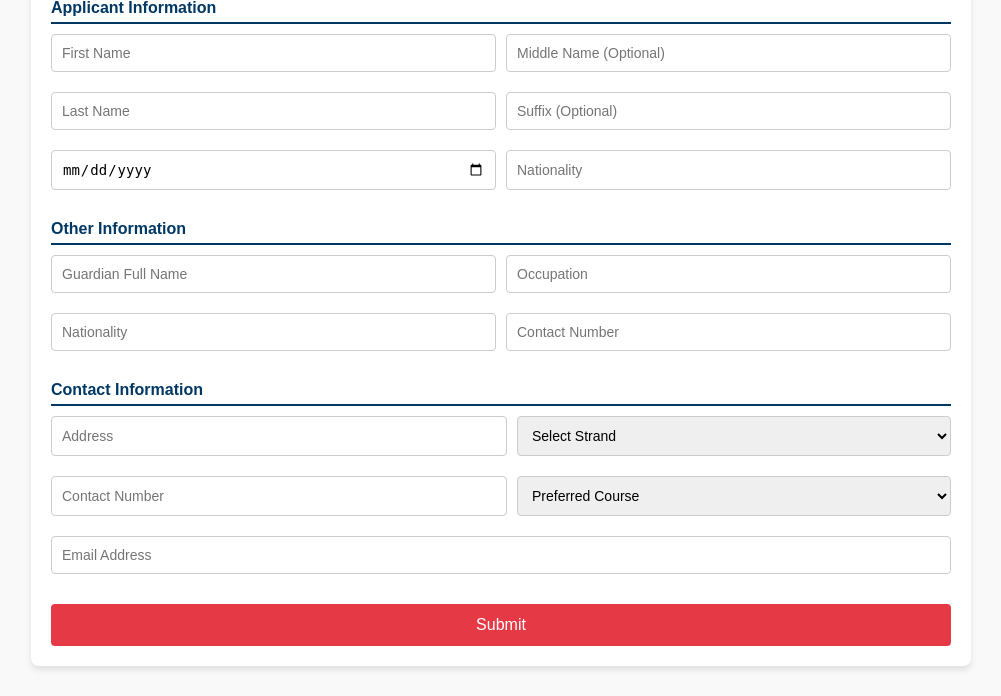
After one commit to kimalfredmolina/UP-Clone, a PHP site: page /enroll.php in a window 1280 px wide. The commit adds this page. Shown: the part 204-900 px from the top of the page, without its empty margins (139-1140 px from the left). Run offline with PHP 8.4, Linux system fonts and the light colour scheme.

Commit message:
Add enrollment form with styling and submission handling

```diff
--- /dev/null
+++ b/enroll.css
@@ -0,0 +1,109 @@
+/* General Styling */
+body {
+    font-family: Arial, sans-serif;
+    margin: 0;
+    padding: 0;
+    background-color: #f9f9f9;
+    color: #333;
+}
+
+.form-container {
+    max-width: 900px;
+    margin: 30px auto;
+    padding: 20px;
+    background: #ffffff;
+    box-shadow: 0px 4px 6px rgba(0, 0, 0, 0.1);
+    border-radius: 8px;
+}
+
+.form-header {
+    text-align: center;
+    margin-bottom: 20px;
+}
+
+.logo {
+    max-width: 80px;
+    margin-bottom: 10px;
+}
+
+h1 {
+    font-size: 24px;
+    margin: 5px 0;
+    color: #003865;
+}
+
+h2 {
+    font-size: 18px;
+    margin: 5px 0;
+    color: #555;
+}
+
+.form-section {
+    margin-bottom: 20px;
+}
+
+h3 {
+    font-size: 16px;
+    margin-bottom: 10px;
+    color: #003865;
+    border-bottom: 2px solid #003865;
+    padding-bottom: 5px;
+}
+
+.form-group {
+    display: flex;
+    flex-wrap: wrap;
+    gap: 10px;
+}
+
+input[type="text"],
+input[type="email"],
+input[type="date"],
+select {
+    flex: 1 1 45%;
+    padding: 10px;
+    font-size: 14px;
+    border: 1px solid #ccc;
+    border-radius: 4px;
+    margin-bottom: 10px;
+}
+
+input[type="text"]:focus,
+input[type="email"]:focus,
+input[type="date"]:focus,
+select:focus {
+    border-color: #0073e6;
+    outline: none;
+    box-shadow: 0 0 3px rgba(0, 115, 230, 0.5);
+}
+
+button.submit-button {
+    display: block;
+    width: 100%;
+    padding: 12px;
+    background-color: #e63946;
+    color: #ffffff;
+    border: none;
+    border-radius: 4px;
+    font-size: 16px;
+    cursor: pointer;
+    transition: background-color 0.3s ease;
+}
+
+button.submit-button:hover {
+    background-color: #d62828;
+}
+
+/* Responsive Design */
+@media (max-width: 768px) {
+    .form-group {
+        flex-direction: column;
+    }
+
+    input[type="text"],
+    input[type="email"],
+    input[type="date"],
+    select {
+        flex: 1 1 100%;
+    }
+}
--- /dev/null
+++ b/enroll.js
@@ -0,0 +1,3 @@
+document.getElementById('enrollmentForm').addEventListener('submit', function(event) {
+    alert('Form submitted successfully!');
+});
--- /dev/null
+++ b/enroll.php
@@ -0,0 +1,138 @@
+<?php
+$servername = "localhost";
+$username = "root";
+$password = "@kimalfred22";
+$dbname = "enrollment_db";
+
+$conn = new mysqli($servername, $username, $password, $dbname);
+
+if ($conn->connect_error) {
+    die("Connection failed: " . $conn->connect_error);
+}
+
+if ($_SERVER["REQUEST_METHOD"] === "POST") {
+    $first_name = $_POST['first_name'];
+    $middle_name = $_POST['middle_name'];
+    $last_name = $_POST['last_name'];
+    $suffix = $_POST['suffix'];
+    $birthdate = $_POST['birthdate'];
+    $nationality = $_POST['nationality'];
+    $guardian_name = $_POST['guardian_name'];
+    $occupation = $_POST['occupation'];
+    $guardian_nationality = $_POST['guardian_nationality'];
+    $guardian_contact = $_POST['guardian_contact'];
+    $address = $_POST['address'];
+    $strand = $_POST['strand'];
+    $preferred_course = $_POST['preferred_course'];
+    $contact_number = $_POST['contact_number'];
+    $email_address = $_POST['email_address'];
+
+    $sql = "INSERT INTO student_applications
+    (first_name, middle_name, last_name, suffix, birthdate, nationality, guardian_name, occupation, guardian_nationality,
+    guardian_contact, address, strand, preferred_course, contact_number, email_address, submission_date)
+
+    VALUES (?, ?, ?, ?, ?, ?, ?, ?, ?, ?, ?, ?, ?, ?, ?, NOW())";
+
+
+    $stmt = $conn->prepare($sql);
+    $stmt->bind_param(
+        "sssssssssssssss",
+        $first_name,
+        $middle_name,
+        $last_name,
+        $suffix,
+        $birthdate,
+        $nationality,
+        $guardian_name,
+        $occupation,
+        $guardian_nationality,
+        $guardian_contact,
+        $address,
+        $strand,
+        $preferred_course,
+        $contact_number,
+        $email_address
+    );
+
+    if ($stmt->execute()) {
+        $message = "Application submitted successfully!";
+    } else {
+        $message = "Error: " . $stmt->error;
+    }
+
+    $stmt->close();
+}
+?>
+
+<!DOCTYPE html>
+<html lang="en">
+
+<head>
+    <meta charset="UTF-8">
+    <meta name="viewport" content="width=device-width, initial-scale=1.0">
+    <title>UP - Enrollment Form</title>
+    <link rel="stylesheet" href="/enroll.css">
+</head>
+
+<body>
+    <div class="form-container">
+        <div class="form-header">
+            <img src="/images/up_logo.png" alt="UP Logo" class="logo">
+            <h1>University of the Philippines</h1>
+            <h2>Student Enrollment Form</h2>
+        </div>
+        <form id="enrollmentForm" method="POST" action="enroll.php" onsubmit="return confirmSubmission()">
+            <div class="form-section">
+                <h3>Applicant Information</h3>
+                <div class="form-group">
+                    <input type="text" name="first_name" placeholder="First Name" required>
+                    <input type="text" name="middle_name" placeholder="Middle Name (Optional)">
+                    <input type="text" name="last_name" placeholder="Last Name" required>
+                    <input type="text" name="suffix" placeholder="Suffix (Optional)">
+                    <input type="date" name="birthdate" required>
+                    <input type="text" name="nationality" placeholder="Nationality" required>
+                </div>
+            </div>
+            <div class="form-section">
+                <h3>Other Information</h3>
+                <div class="form-group">
+                    <input type="text" name="guardian_name" placeholder="Guardian Full Name" required>
+                    <input type="text" name="occupation" placeholder="Occupation">
+                    <input type="text" name="guardian_nationality" placeholder="Nationality">
+                    <input type="text" name="guardian_contact" placeholder="Contact Number">
+                </div>
+            </div>
+            <div class="form-section">
+                <h3>Contact Information</h3>
+                <div class="form-group">
+                    <input type="text" name="address" placeholder="Address" required>
+                    <select name="strand" required>
+                        <option value="" disabled selected>Select Strand</option>
+                        <option value="STEM">STEM</option>
+                        <option value="ABM">ABM</option>
+                        <option value="HUMSS">HUMSS</option>
+                    </select>
+                    <input type="text" name="contact_number" placeholder="Contact Number" required>
+                    <select name="preferred_course" required>
+                        <option value="" disabled selected>Preferred Course</option>
+                        <option value="BS Computer Science">BS Computer Science</option>
+                        <option value="BS Biology">BS Biology</option>
+                        <option value="BS Mathematics">BS Mathematics</option>
+                    </select>
+                    <input type="email" name="email_address" placeholder="Email Address" required>
+                </div>
+            </div>
+            <div class="form-submit">
+                <button type="submit" class="submit-button">Submit</button>
+            </div>
+        </form>
+    </div>
+    <script>
+        function confirmSubmission() {
+            const confirmation = confirm("Are you sure all the data you have entered is correct?");
+            return confirmation;
+        }
+    </script>
+</body>
+
+</html>
--- a/index.html
+++ b/index.php
@@ -38,6 +38,7 @@
                     <a href="#">Frequently Asked Questions</a>
                 </div>
             </div>
+            <a href="/enroll.php">Enroll Now!</a>
             <a href="#">Academics and Research</a>
             <a href="#">Public Service</a>
             <a href="#">Alumni</a>
```
